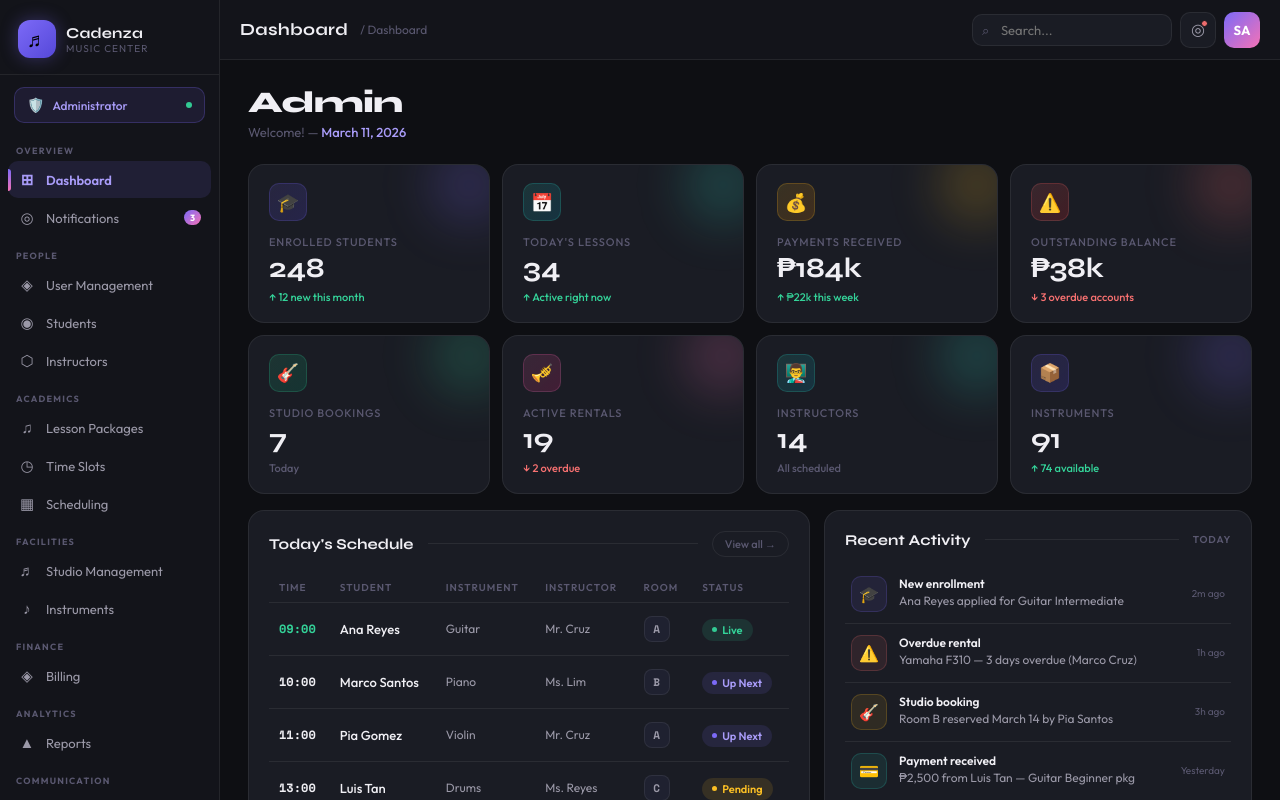
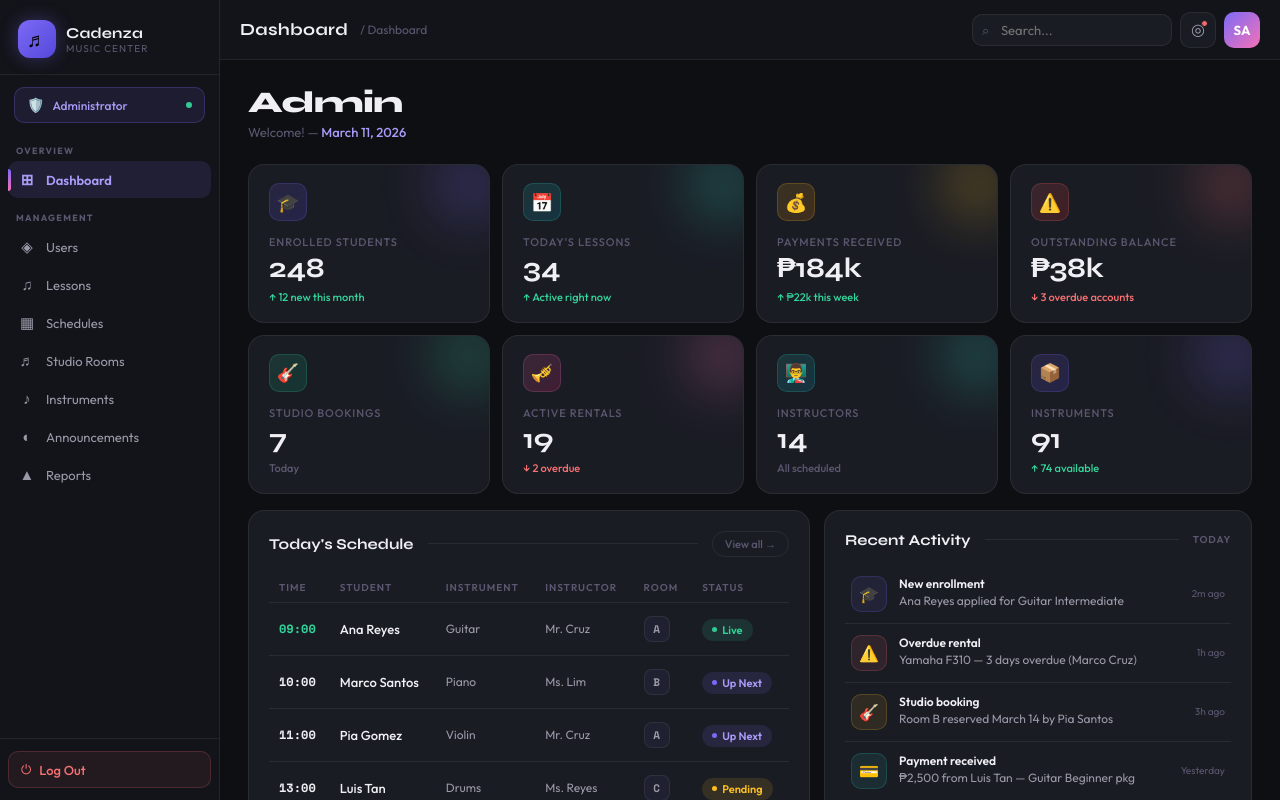
Before and after one commit to benjieandaya061504-hue/my-cadenza, a React (Vite) app: page /admin/dashboard in a window 1280 px wide. Built offline with nearby package versions, Linux system fonts and the light colour scheme.

Commit message:
Updated project

```diff
--- a/src/pages/admin/AdminDashboard.jsx
+++ b/src/pages/admin/AdminDashboard.jsx
@@ -26,40 +26,28 @@ const C = {
 
 const ADMIN_NAV = [
   { section: 'Overview', items: [
-    { id: 'dashboard',     icon: '⊞', label: 'Dashboard' },
-    { id: 'notifications', icon: '◎', label: 'Notifications', badge: '3' },
+    { id: 'dashboard', icon: '⊞', label: 'Dashboard' },
   ]},
-  { section: 'People', items: [
-    { id: 'users',         icon: '◈', label: 'User Management' },
-    { id: 'students',      icon: '◉', label: 'Students' },
-    { id: 'instructors',   icon: '⬡', label: 'Instructors' },
-  ]},
-  { section: 'Academics', items: [
-    { id: 'lessons',       icon: '♫', label: 'Lesson Packages' },
-    { id: 'timeslots',     icon: '◷', label: 'Time Slots' },
-    { id: 'scheduling',    icon: '▦', label: 'Scheduling' },
-  ]},
-  { section: 'Facilities', items: [
-    { id: 'studio',        icon: '♬', label: 'Studio Management' },
+  { section: 'Management', items: [
+    { id: 'users',         icon: '◈', label: 'Users' },
+    { id: 'lessons',       icon: '♫', label: 'Lessons' },
+    { id: 'scheduling',    icon: '▦', label: 'Schedules' },
+    { id: 'studio',        icon: '♬', label: 'Studio Rooms' },
     { id: 'instruments',   icon: '♪', label: 'Instruments' },
-  ]},
-  { section: 'Finance', items: [
-    { id: 'billing',       icon: '◈', label: 'Billing' },
-  ]},
-  { section: 'Analytics', items: [
+    { id: 'announcements', icon: '◐', label: 'Announcements' },
     { id: 'reports',       icon: '▲', label: 'Reports' },
-  ]},
-  { section: 'Communication', items: [
-    { id: 'announcements', icon: '◐', label: 'Announcements' },
   ]},
 ]
 
 const PAGE_LABELS = {
-  dashboard: 'Dashboard', notifications: 'Notifications',
-  users: 'User Management', students: 'Students', instructors: 'Instructors',
-  lessons: 'Lesson Packages', timeslots: 'Time Slots', scheduling: 'Scheduling',
-  studio: 'Studio Management', instruments: 'Instruments',
-  billing: 'Billing', reports: 'Reports', announcements: 'Announcements',
+  dashboard: 'Dashboard',
+  users: 'Users',
+  lessons: 'Lessons',
+  scheduling: 'Schedules',
+  studio: 'Studio Rooms',
+  instruments: 'Instruments',
+  announcements: 'Announcements',
+  reports: 'Reports',
 }
 
 // ── Animations ────────────────────────────────────────────────
```
